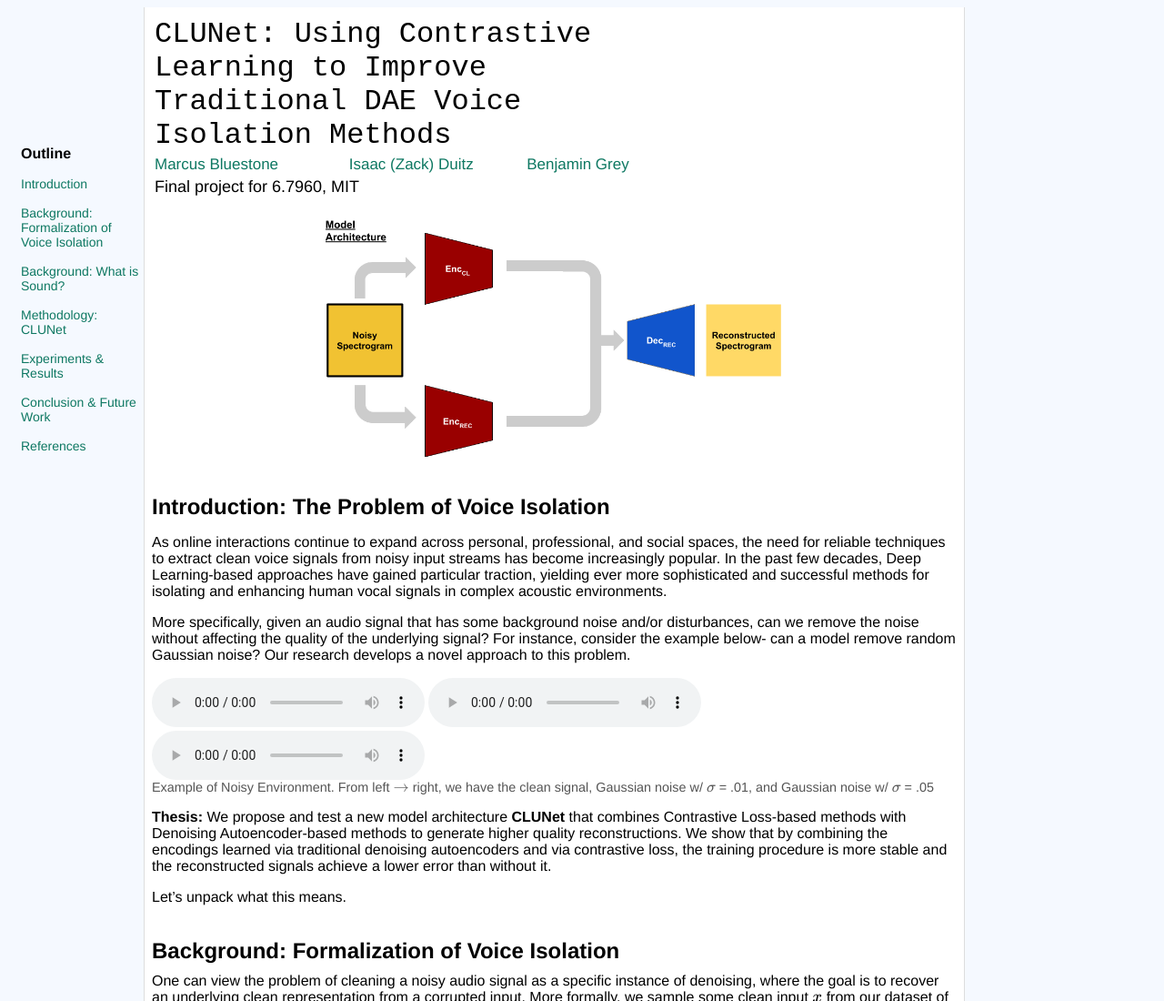
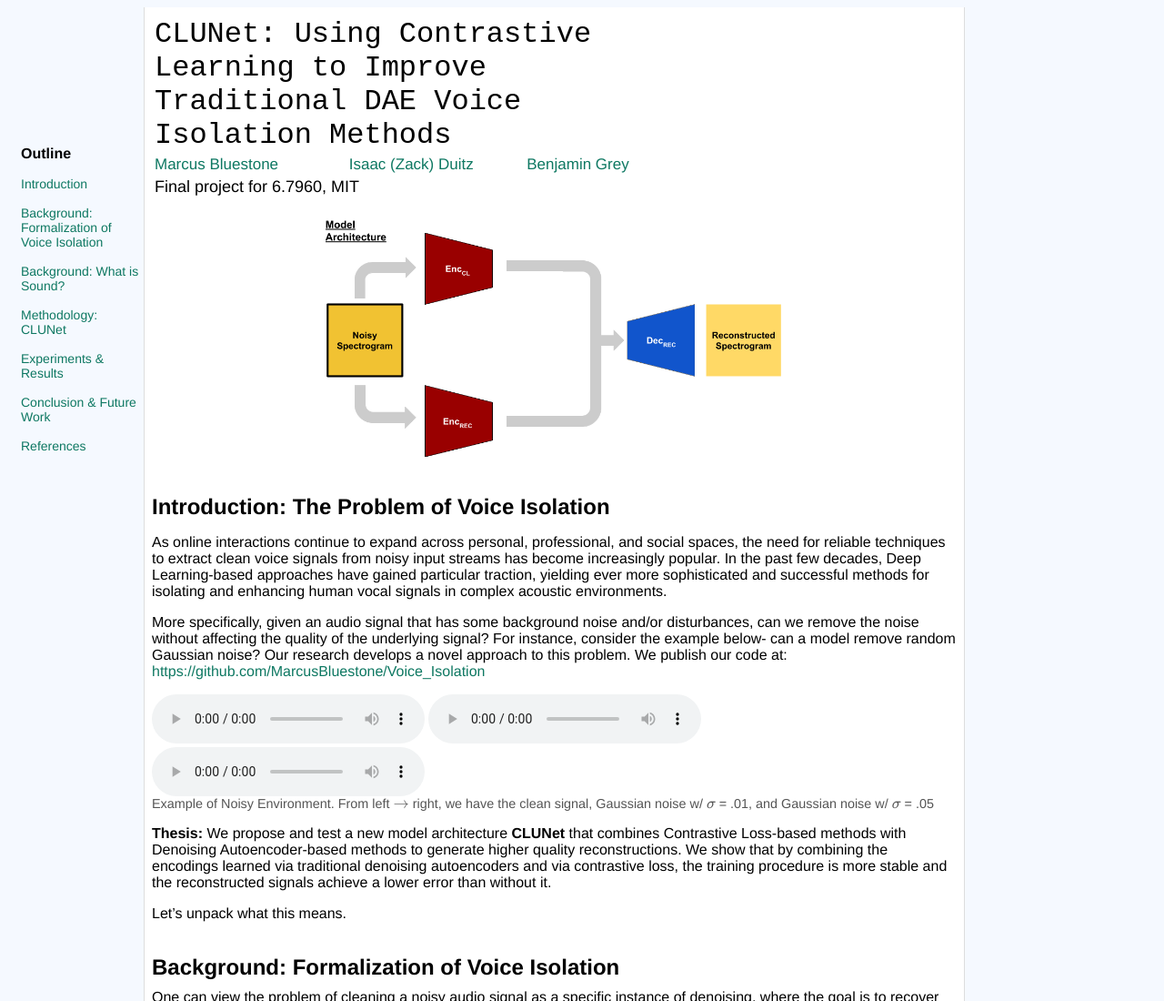
Before and after one commit to MarcusBluestone/Voice_Isolation, a plain HTML site: page docs/index.html in a window 1280 px wide. Shown: the top 1100 px of the page at 91% size. Drawn offline with nearby package versions, Linux system fonts and the light colour scheme.

Commit message:
include code link

```diff
--- a/docs/index.html
+++ b/docs/index.html
@@ -267,7 +267,8 @@
 			<p>
 				More specifically, given an audio signal that has some background noise and/or disturbances,
 				can we remove the noise without affecting the quality of the underlying signal? For instance, consider the
-				example below- can a model remove random Gaussian noise? Our research develops a novel approach to this problem.
+				example below- can a model remove random Gaussian noise? Our research develops a novel approach to this problem. We
+				publish our code at: <a href="https://github.com/MarcusBluestone/Voice_Isolation">https://github.com/MarcusBluestone/Voice_Isolation</a>
 			</p>
 
 		<figure style="margin: 1em 0;">
```
